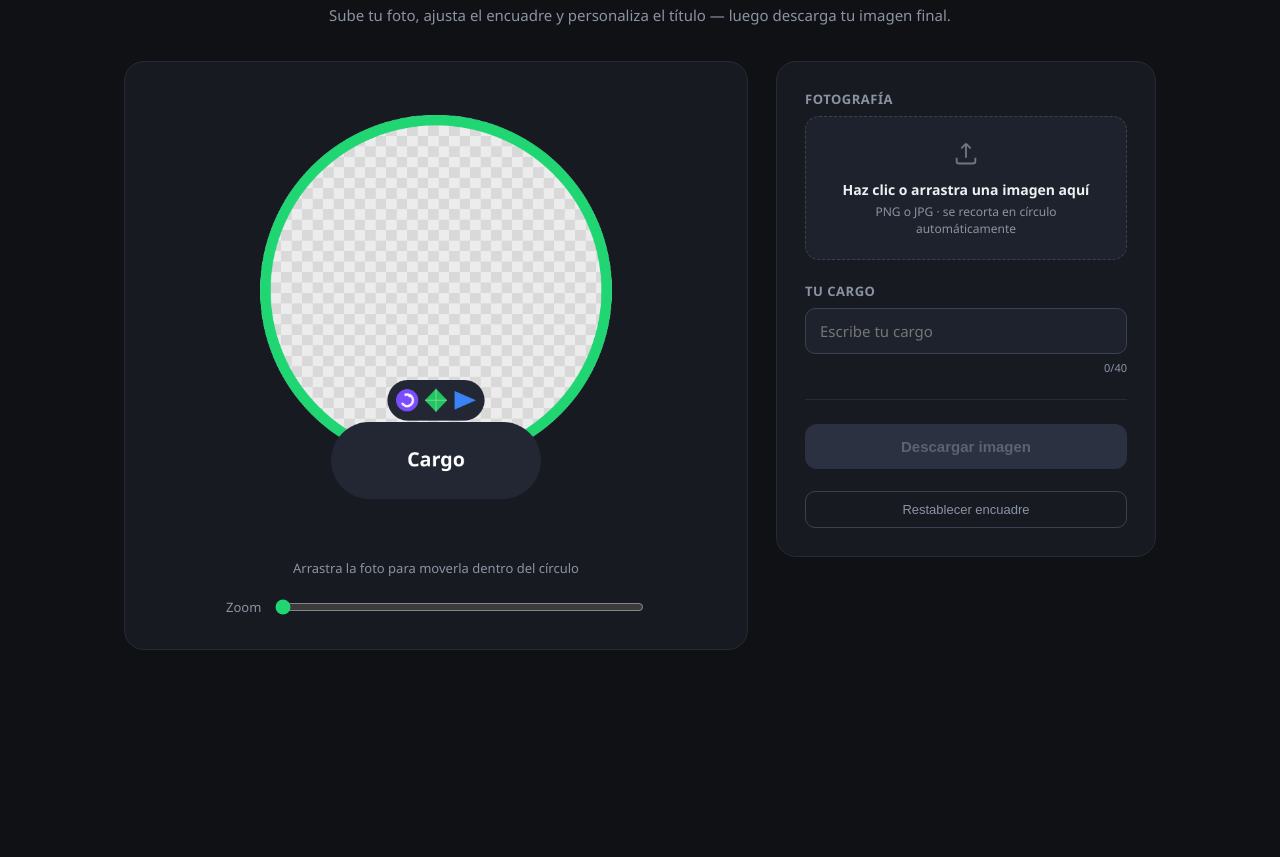
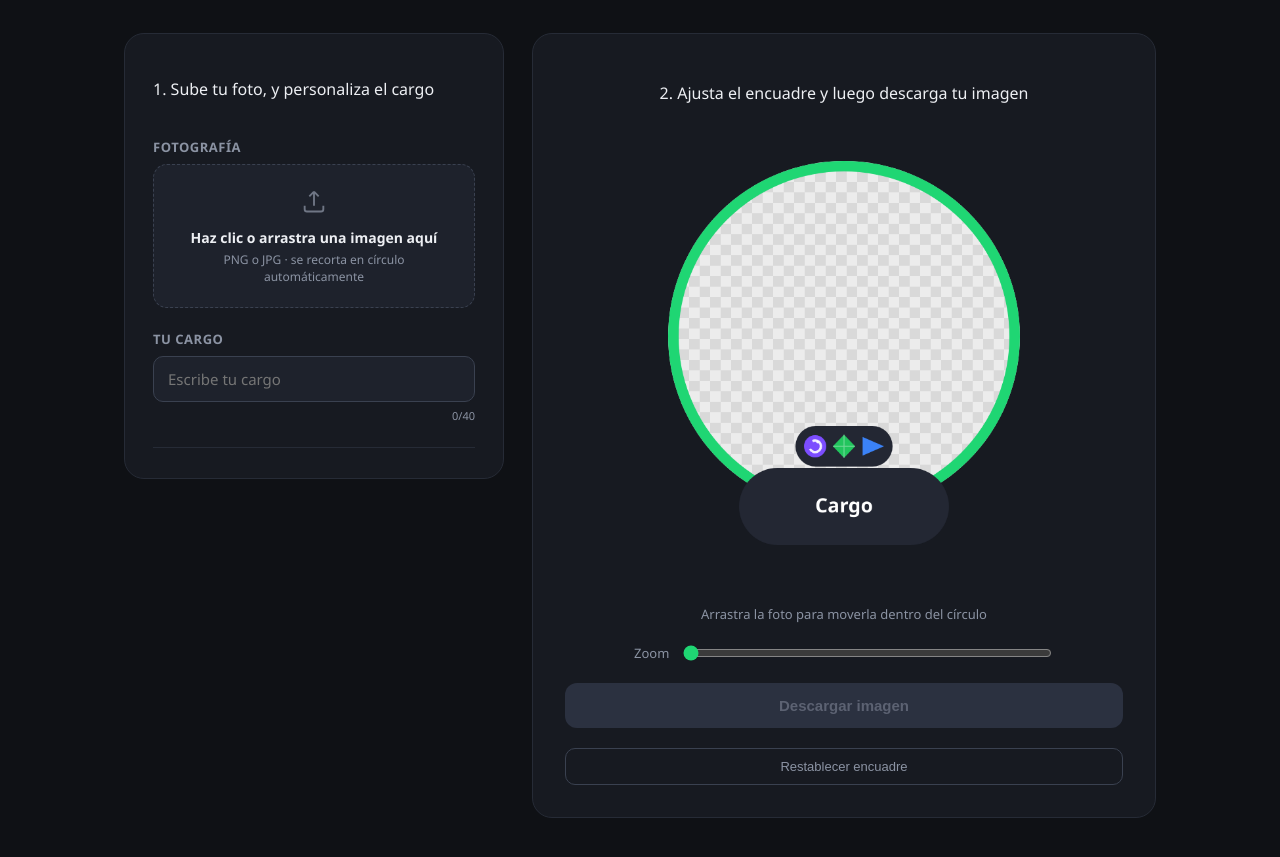
Before and after one commit to jinmylopez/profile-template, a plain HTML site: page index.html in a window 1280 px wide. Shown: the part 81-938 px from the top of the page. Before the commit the page ends 811 px from the top, so only its background shows below. Drawn offline with Linux system fonts and the light colour scheme.

Commit message:
actualización index

```diff
--- a/index.html
+++ b/index.html
@@ -49,7 +49,7 @@
   }
   .layout{
     display:grid;
-    grid-template-columns: 1fr 380px;
+    grid-template-columns: 380px 1fr;
     gap:28px;
     align-items:flex-start;
   }
@@ -213,22 +213,11 @@
 <div class="wrap">
   <header>
     <h1>Editor de Plantilla de Perfil</h1>
-    <p>Sube tu foto, ajusta el encuadre y personaliza el título — luego descarga tu imagen final.</p>
   </header>
 
   <div class="layout">
-    <div class="stage">
-      <div class="canvas-holder" id="canvasHolder">
-        <canvas id="canvas" width="640" height="680"></canvas>
-      </div>
-      <div class="hint" id="dragHint">Arrastra la foto para moverla dentro del círculo</div>
-      <div class="zoom-row">
-        <label for="zoom">Zoom</label>
-        <input type="range" id="zoom" min="100" max="300" value="100">
-      </div>
-    </div>
-
     <div class="panel">
+    <p>1. Sube tu foto, y personaliza el cargo</p>
       <div class="field">
         <label>Fotografía</label>
         <div class="upload-box" id="uploadBox">
@@ -247,9 +236,25 @@
 
       <div class="divider"></div>
 
+
+    </div>
+    <div class="stage">
+    <p>2. Ajusta el encuadre y luego descarga tu imagen</p>
+
+      <div class="canvas-holder" id="canvasHolder">
+        <canvas id="canvas" width="640" height="680"></canvas>
+      </div>
+      <div class="hint" id="dragHint">Arrastra la foto para moverla dentro del círculo</div>
+      <div class="zoom-row">
+        <label for="zoom">Zoom</label>
+        <input type="range" id="zoom" min="100" max="300" value="100">
+
+      </div>
       <button class="primary" id="downloadBtn" disabled>Descargar imagen</button>
       <button class="secondary" id="resetBtn">Restablecer encuadre</button>
     </div>
+
+
   </div>
 </div>
 
```
